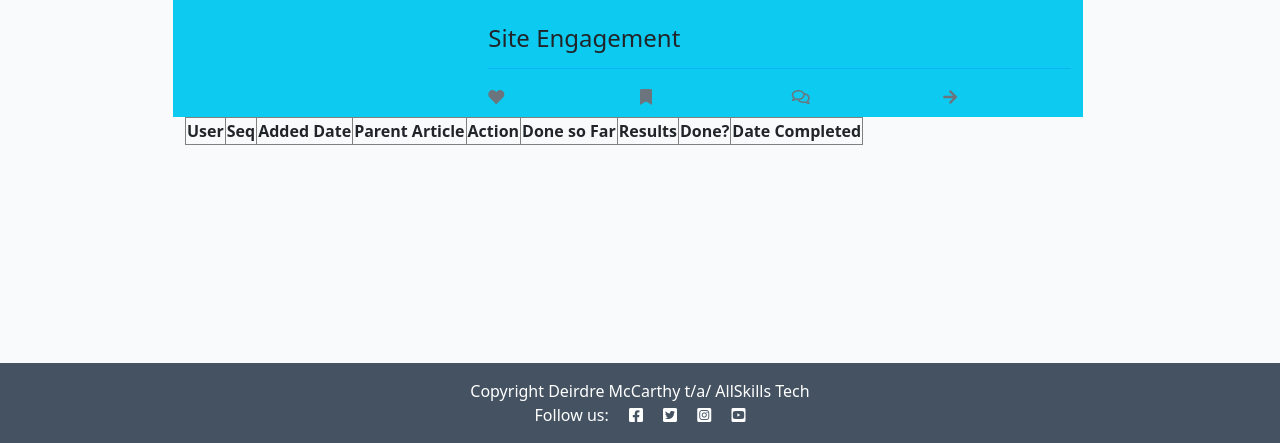
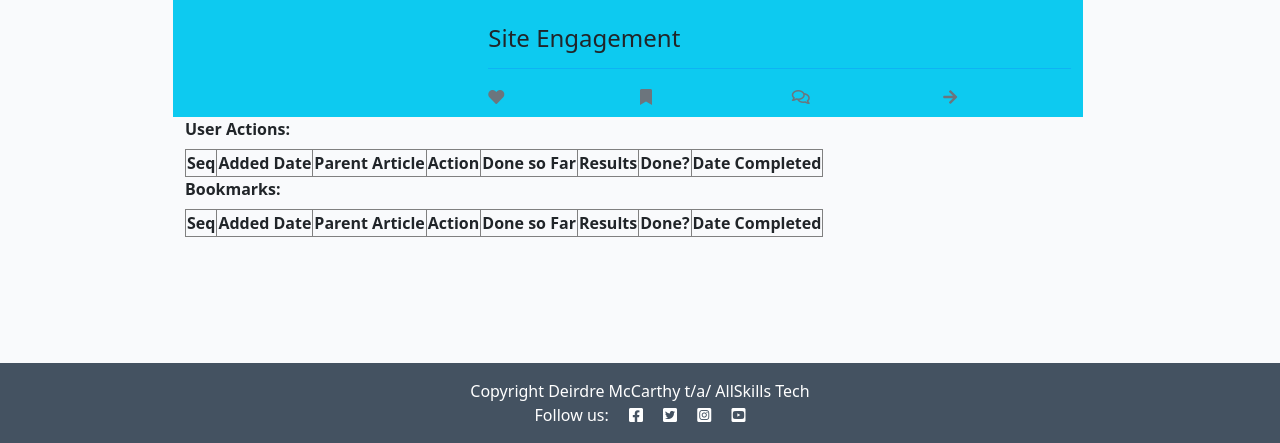
Before and after one commit to StephenWinters95/FLIT_Main_Ste, a Django app: page /myplanner/ in a window 1280 px wide. Shown: the part 357-800 px from the top of the page. Run offline with Django 3.2, Linux system fonts and the light colour scheme; the visitor is signed in with stand-in values (Sample User, id 1); lists and menus that the app fills with data are empty; parts of the project's set-up code (start-up, migrations or seed data) failed here and were passed over; some libraries are stand-ins or nearby versions.

Commit message:
Add data structures to retrieve bookmarks and comments by user Issue #32

```diff
--- a/templates/my_planner.html
+++ b/templates/my_planner.html
@@ -68,9 +68,8 @@
                     </div> <!-- end div class col-sm-8 bg-info rounded-right -->
 
                 </div> <!-- end div class row z-depth-3 -->
-                <table class="table-bordered table-striped table-hover table-responsive">
-                    <tr>
-                        <th>User</th>
+                <strong>User Actions:</strong><table class="table-bordered table-striped table-hover table-responsive">
+                    <tr><h6>
                         <th>Seq</th>
                         <th>Added Date</th>
                         <th>Parent Article</th>
@@ -79,13 +78,40 @@
                         <th>Results</th>
                         <th>Done?</th>
                         <th>Date Completed</th>
+                    </h6>
                     </tr>
                     <form method="post" style="margin-top:1.3em";>
                         {% for action in actions %}
-                        <tr>
-                            <td>{{action.user}}</td>
+                        <tr class="text-muted">
                             <td>{{action.user_action_seq}}</td>
-                            <td>{{action.created_on}}</td>
+                            <td class="date">{{action.created_on}}</td>
+                            <td>{{action.parent_article}}</td>
+                            <td>{{action.user_action_desc}}</td>
+                            <td>{{action.user_action_taken}}</td>
+                            <td>{{action.observation}}</td>
+                            <td>{{action.completed}}</td>
+                            <td>{{action.completd_on}}</td>
+                        </tr>
+                        {% endfor %}
+                    </form>
+                </table>
+                <strong>Bookmarks:</strong><table class="table-bordered table-striped table-hover table-responsive">
+                    <tr><h6>
+                        <th>Seq</th>
+                        <th>Added Date</th>
+                        <th>Parent Article</th>
+                        <th>Action</th>
+                        <th>Done so Far</th>
+                        <th>Results</th>
+                        <th>Done?</th>
+                        <th>Date Completed</th>
+                    </h6>
+                    </tr>
+                    <form method="post" style="margin-top:1.3em";>
+                        {% for bookmark in bookmarks %}
+                        <tr class="text-muted">
+                            <td>{{action.user_action_seq}}</td>
+                            <td class="date">{{action.created_on}}</td>
                             <td>{{action.parent_article}}</td>
                             <td>{{action.user_action_desc}}</td>
                             <td>{{action.user_action_taken}}</td>
```
Also changed, not shown: fp_personal/models.py (+14 -8 lines).
